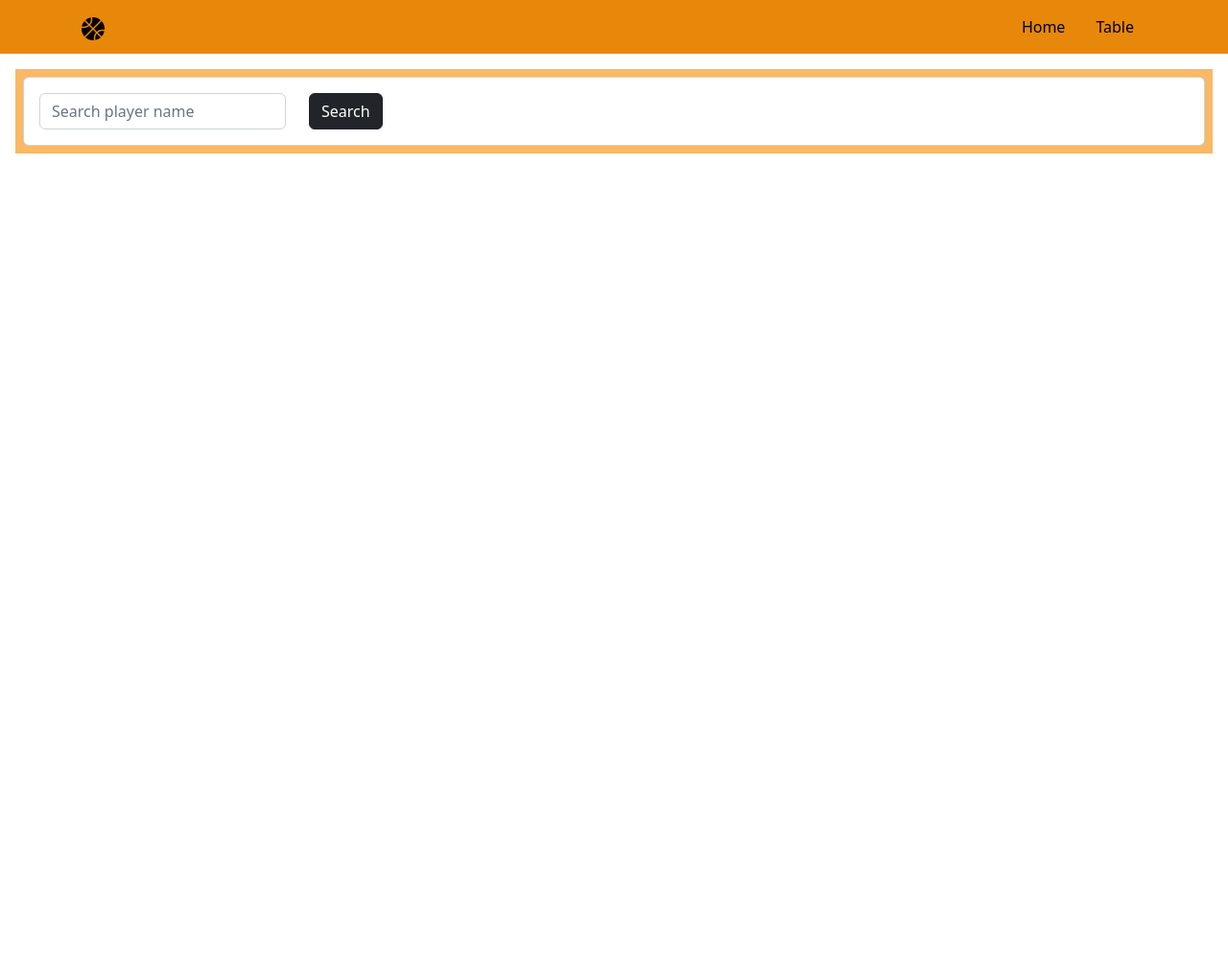
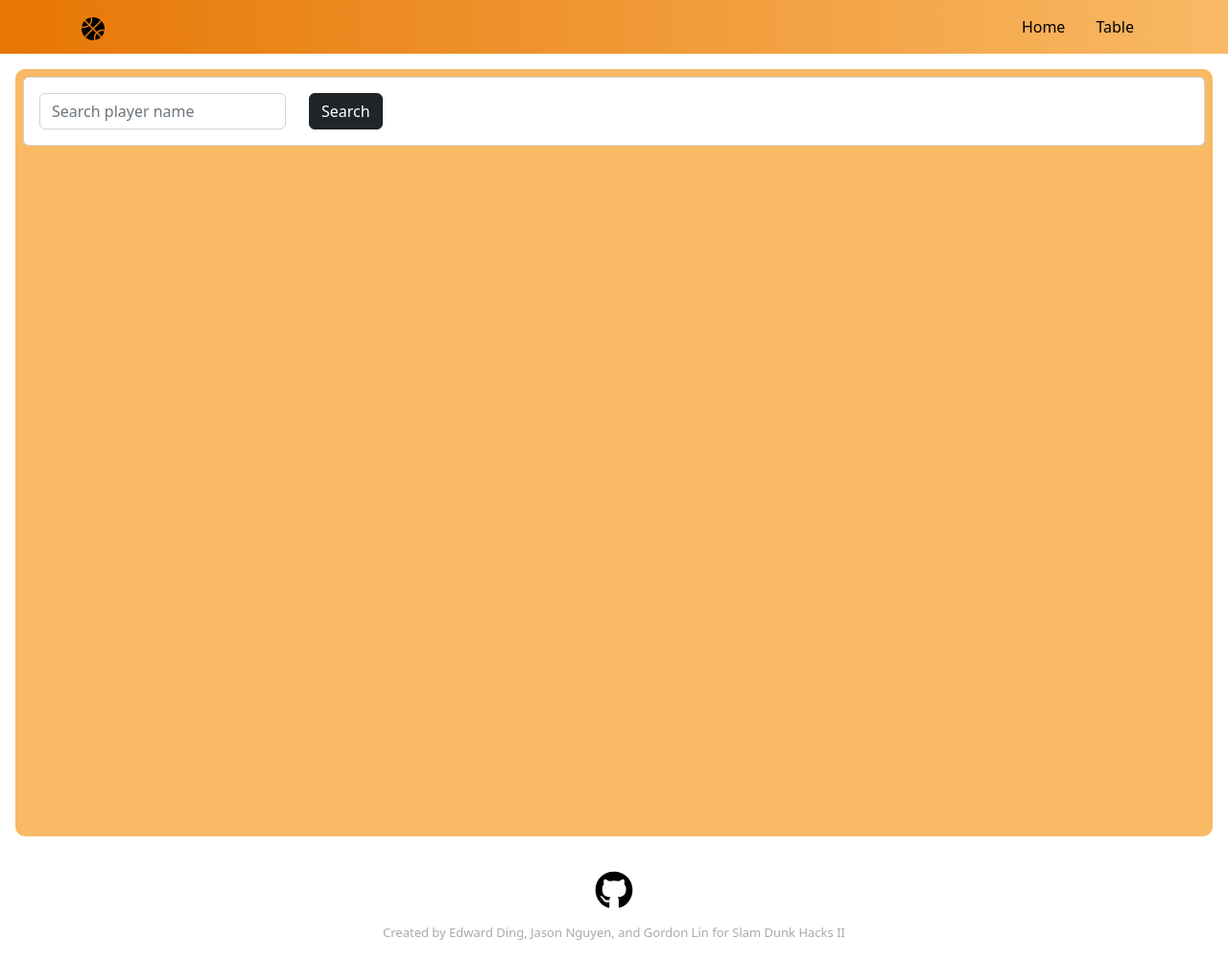
Before and after one commit to Ed7723/SalaryCapOptimizer, a Flask app: page / in a window 1280 px wide. Shown: the whole page at 96% size. Before the commit the page ends 160 px from the top, so only its background shows below. Run offline with Flask 2, Linux system fonts and the light colour scheme.

Commit message:
Added footer

```diff
--- a/src/static/styles.css
+++ b/src/static/styles.css
@@ -1,16 +1,23 @@
 :root {
     --orange: #e8880b;
     --orangeTwo: #f9b965;
+    --orangeThree: #e77604;
+    --orangeFour: #ef9666;
 }
 
 table{
-    border-radius: 7px;
+    border-radius: 10px;
 }
 .navbar{
-    background-color: var(--orange);
+    background: -webkit-linear-gradient(to right, var(--orangeThree), var(--orangeTwo));
+    background: linear-gradient(to right, var(--orangeThree), var(--orangeTwo));
 }
 .section-content{
     background-color: var(--orangeTwo);
+    min-height: 100vh;
+    flex-direction: column;
+    justify-content:space-between;
+    border-radius: 10px;
 }
 .nav-link{
     color:black;
@@ -18,3 +25,33 @@ table{
 .nav-link:hover{
     color:white;
 }
+.footer-basic {
+    padding:20px 0;
+    color:var(--orange);
+    bottom:0;
+    border: 1px var(--orangeTwo);
+}
+
+.footer-basic .social {
+    text-align:center;
+}
+
+.footer-basic img {
+    width:40px;
+    height:40px;
+    line-height:40px;
+    display:inline-block;
+    border-radius:50%;
+}
+
+.footer-basic img:hover{
+    opacity: 0.8;
+}
+
+.footer-basic .copyright {
+    margin-top:15px;
+    text-align:center;
+    font-size:13px;
+    color:#aaa;
+    margin-bottom:0;
+}
--- a/src/templates/base.html
+++ b/src/templates/base.html
@@ -33,9 +33,12 @@
             </div>
         </div>
     </section>
-    <footer>
-
-    </footer>
+    <div class="footer-basic">
+        <footer>
+            <div class="social"><a href="https://github.com/Ed7723/SalaryCapOptimizer"><img src="{{url_for('static', filename='github.svg')}}" alt="github"></a></div>
+            <p class="copyright">Created by Edward Ding, Jason Nguyen, and Gordon Lin for Slam Dunk Hacks II</p>
+        </footer>
+    </div>
     <script src="https://cdn.jsdelivr.net/npm/bootstrap@5.2.1/dist/js/bootstrap.bundle.min.js" integrity="sha384-u1OknCvxWvY5kfmNBILK2hRnQC3Pr17a+RTT6rIHI7NnikvbZlHgTPOOmMi466C8" crossorigin="anonymous"></script>
   </body>
 </html>
```
Also changed, not shown: src/static/github.svg (added).
